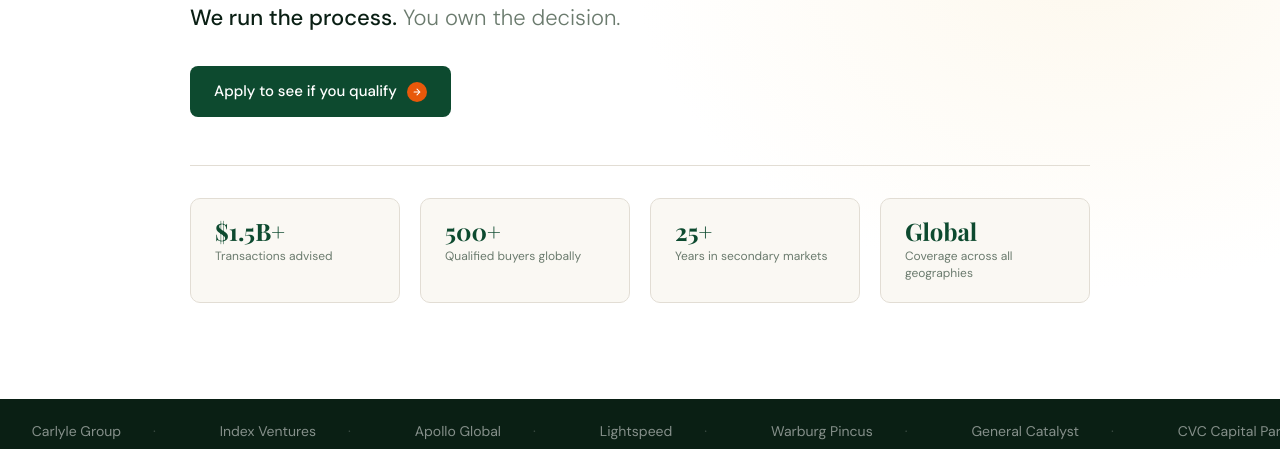
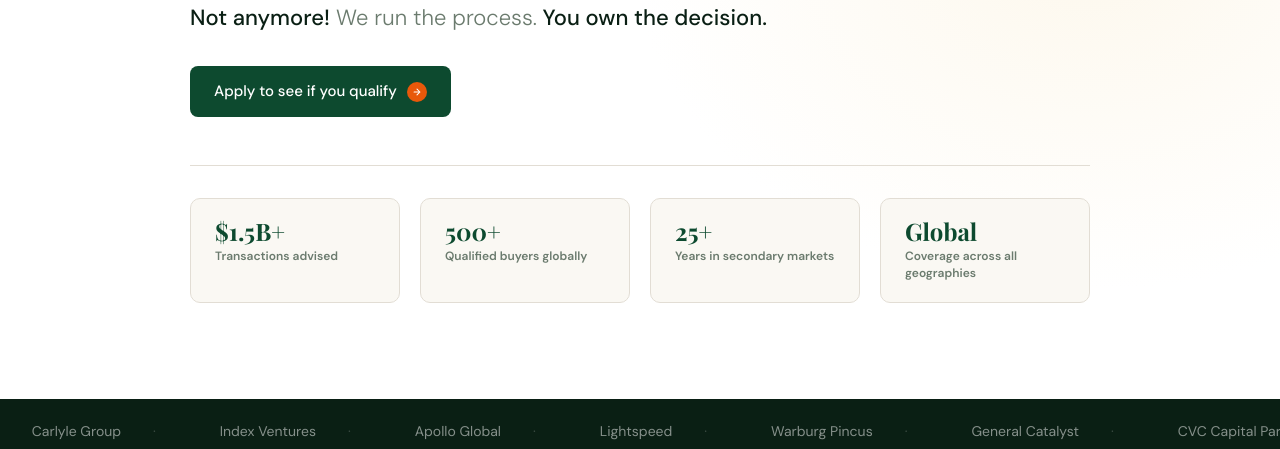
Before and after one commit to playfastandwin/clearingstakes-V3, a plain HTML site: page index.html in a window 1280 px wide. Shown: the part 351-800 px from the top of the page. Drawn offline with nearby package versions, Linux system fonts and the light colour scheme; a web font is replaced by a local one.

Commit message:
Update hero section text in index.html

```diff
--- a/index.html
+++ b/index.html
@@ -333,7 +333,7 @@
   <div class="hero-container">
     <div class="hero-tag fade-up d1"><span class="hero-tag-dot"></span>LP Stakes Liquidity</div>
     <h1 class="fade-up d2">Selling a private fund stake<br> <span class="green">is notoriously hard.</span></h1>
-    <p class="hero-sub fade-up d3"><strong>We run the process.</strong> You own the decision.</p>
+    <p class="hero-sub fade-up d3"><strong>Not anymore!</strong> We run the process.<strong> You own the decision.</p>
     <div class="hero-ctas fade-up d4">
       <a href="#form" class="btn-primary">Apply to see if you qualify <span class="arr"><svg viewBox="0 0 24 24"><path d="M5 12h14M12 5l7 7-7 7"/></svg></span></a>
     </div>
```
